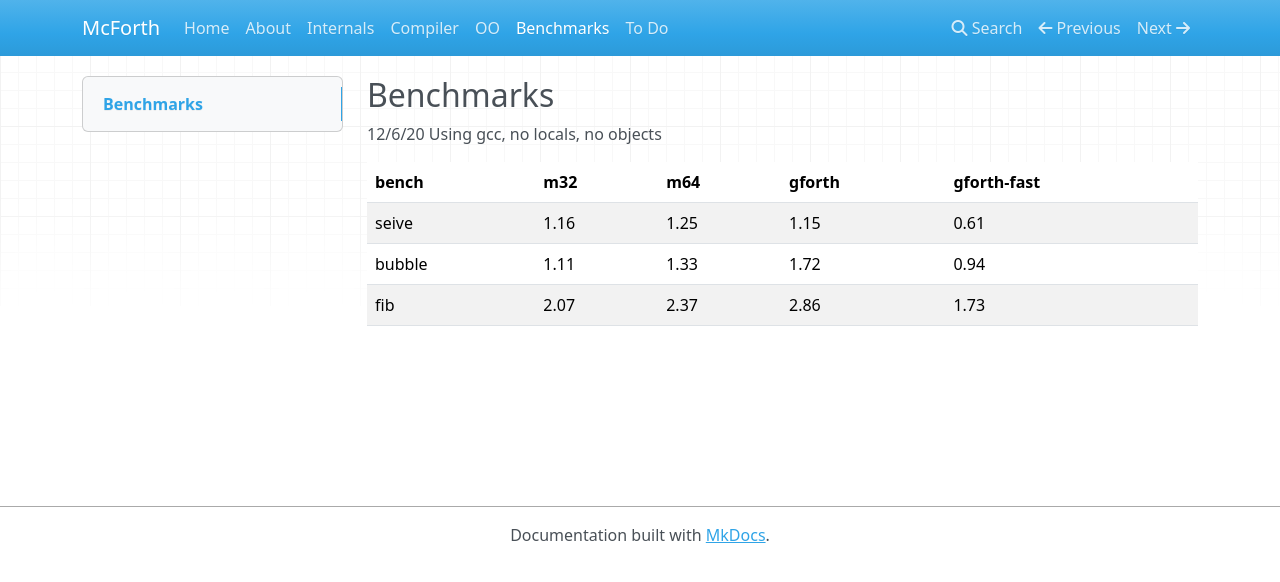
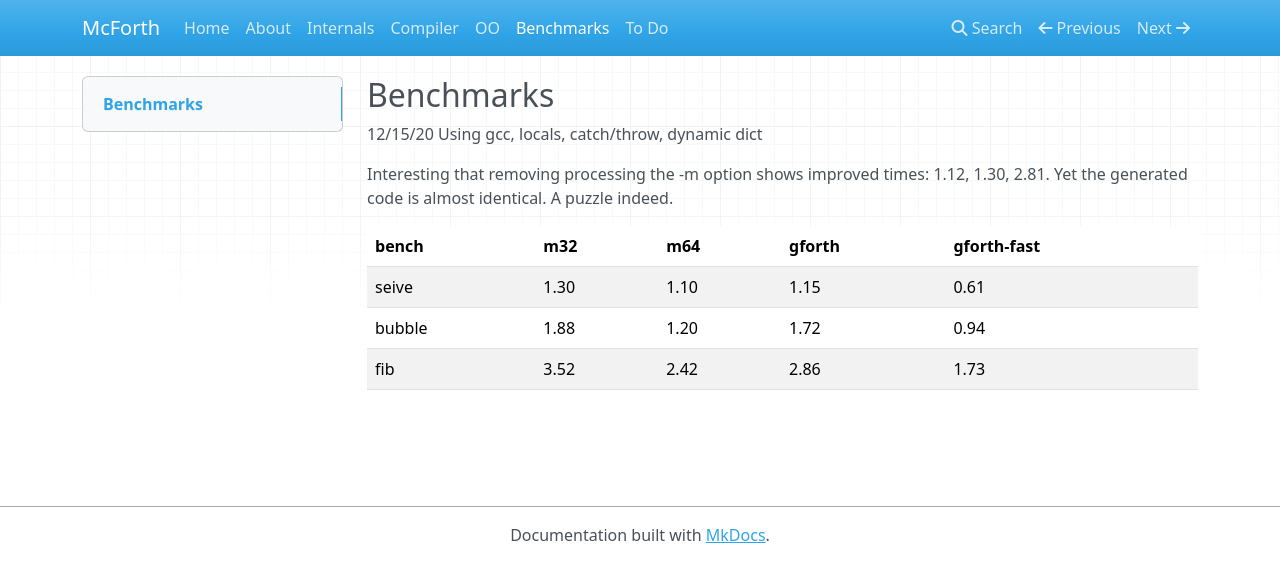
Before and after one commit to amckewan/mcforth, an MkDocs documentation site: the page built from docs/bench.md, in a window 1280 px wide. Shown: the top 582 px of the page. Built offline with MkDocs 1.6.1, drawn with Linux system fonts in a browser that asks for light colours; nearby versions of some CDN libraries.

Commit message:
Update benchmark results

```diff
--- a/docs/bench.md
+++ b/docs/bench.md
@@ -1,9 +1,13 @@
 ## Benchmarks
 
-12/6/20 Using gcc, no locals, no objects
+12/15/20 Using gcc, locals, catch/throw, dynamic dict
+
+Interesting that removing processing the -m option
+shows improved times: 1.12, 1.30, 2.81. Yet the generated
+code is almost identical. A puzzle indeed.
 
 bench  | m32  | m64  | gforth | gforth-fast
 ------ | ---- | ---- | ------ | -----------
-seive  | 1.16 | 1.25 | 1.15   | 0.61
-bubble | 1.11 | 1.33 | 1.72   | 0.94
-fib    | 2.07 | 2.37 | 2.86   | 1.73
+seive  | 1.30 | 1.10 | 1.15   | 0.61
+bubble | 1.88 | 1.20 | 1.72   | 0.94
+fib    | 3.52 | 2.42 | 2.86   | 1.73
```
